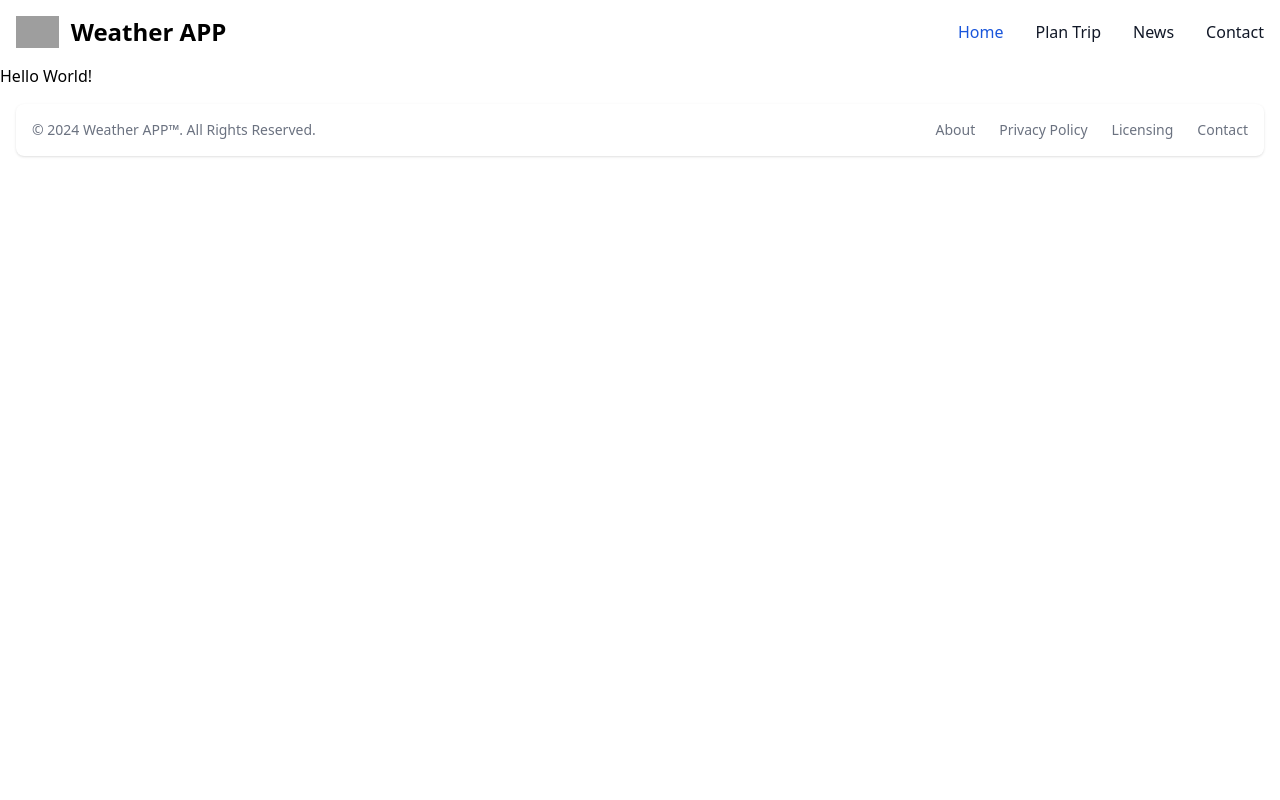
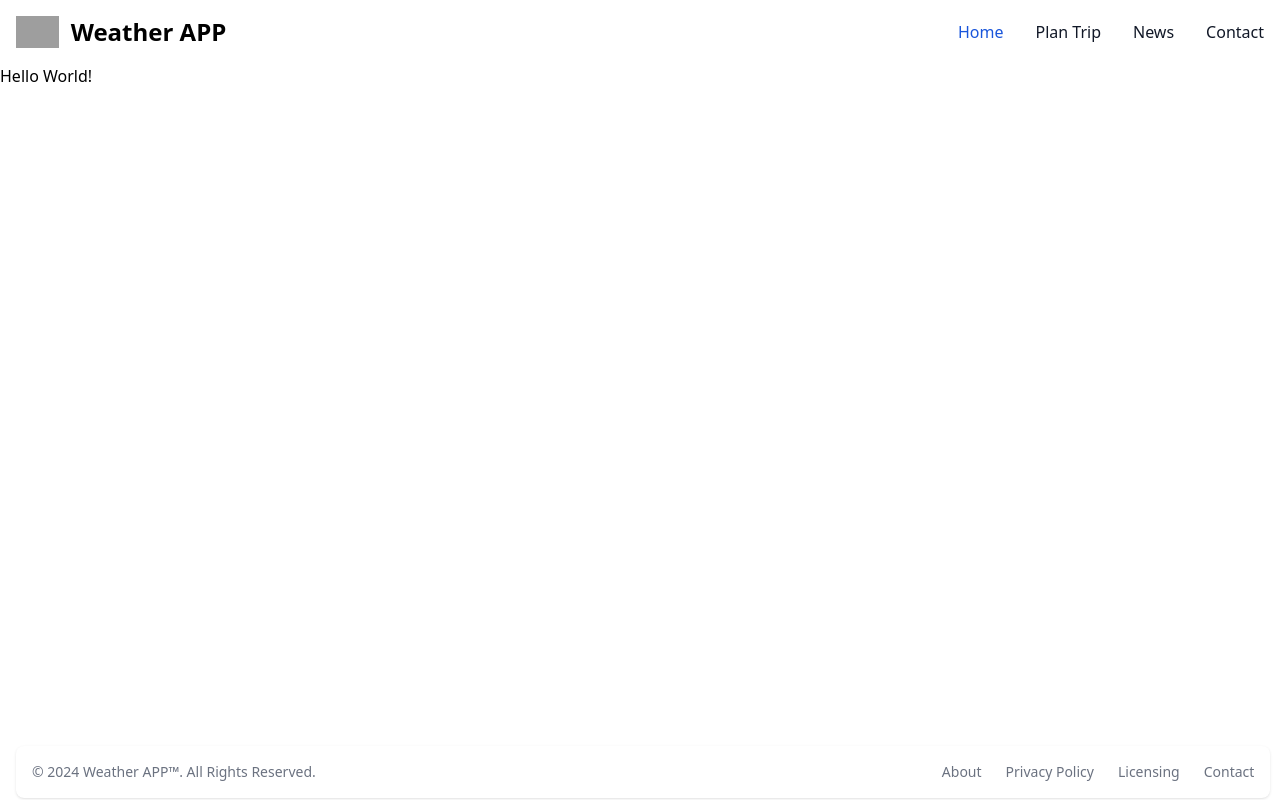
Before and after one commit to kenigreg/react-weather-app, a React (Vite) app: page /news in a window 1280 px wide. Built offline with nearby package versions, Linux system fonts and the light colour scheme; grey boxes are pictures that could not be loaded.

Commit message:
Amended the CSS Styling for the Footer

```diff
--- a/src/components/DisplayData.css
+++ b/src/components/DisplayData.css
@@ -2,6 +2,6 @@
 .display {
    margin: auto;
    width: 50%;
-   margin-top: 30px !important;
+   margin-top: 40px !important;
    margin-bottom: 30px !important;
 }
--- a/src/components/DisplayData.jsx
+++ b/src/components/DisplayData.jsx
@@ -57,7 +57,7 @@ function DisplayData(props) {
     }
 
     // Show loading text until weather data are fetched
-    if (!weatherData) return <div className="display max-w-sm p-6 bg-white border border-gray-200 rounded-lg shadow dark:bg-gray-800 dark:border-gray-700">Search for weather data...</div>;
+    if (!weatherData) return <div className="display max-w-sm p-6 bg-white border border-gray-200 rounded-lg shadow dark:bg-gray-800 dark:border-gray-700">Waiting for weather data...</div>;
 
     // Render the Weather details
     return (
--- a/src/components/DisplayForecast.css
+++ b/src/components/DisplayForecast.css
@@ -10,4 +10,5 @@ h1 {
 
 .forecastTable {
     margin: 30px;
+    margin-bottom: 40px !important;
 }
--- a/src/components/DisplayForecast.jsx
+++ b/src/components/DisplayForecast.jsx
@@ -16,8 +16,8 @@ function DisplayForecast(props) {
 
     //state for selected date to filter data
     const [value, setValue] = useState([
-        dayjs(''),
-        dayjs(''),
+        dayjs('17-04-2022'),
+        dayjs('21-04-2022'),
     ]);
 
     // State for filtered data
@@ -29,7 +29,7 @@ function DisplayForecast(props) {
 
     if (props.forecastData) {
         forecastWeatherData = JSON.parse(localStorage.getItem(`forecastdata_${props.forecastData.city.name}`))
-        console.log(forecastWeatherData);
+
     }
 
     //Filter forecast data based on user date selection
@@ -56,6 +56,29 @@ function DisplayForecast(props) {
         })
     }
 
+    //get current date
+    const now = dayjs();
+    const currentDate = now.format('YYYY-MM-DD');
+    const endDate = now.add(5, 'day').format('YYYY-MM-DD');
+
+
+
+    //function to handle user input to filter weather forecast data by date
+    const handleChange = ((newValue) => {
+        const userDate1 = newValue[0].format('YYYY-MM-DD');
+        const userDate2 = newValue[1].format('YYYY-MM-DD');
+
+        if (!dayjs(userDate1).isBetween(currentDate, endDate, null, '[]') && !dayjs(userDate2).isBetween(currentDate, endDate, null, '[]')) {
+            alert("please select a date between today and 5 days ahead");
+        } else
+        {
+        setValue(newValue);
+            setIsFiltered(true);
+        }
+    })
+
+
+
     // Show waiting for data until weather data are fetched
     if (!forecastWeatherData) return (<div className="relative overflow-x-auto shadow-md sm:rounded-lg">
         <table className="w-full text-sm text-left rtl:text-right text-gray-500 dark:text-gray-400">
@@ -80,7 +103,7 @@ function DisplayForecast(props) {
         <SingleInputDateRangeField
             label="Filter by date"
             value={value}
-            onChange={(newValue) => { setValue(newValue); setIsFiltered(true); }}
+            onChange={handleChange}
         />
       </DemoContainer>
     </LocalizationProvider>
--- a/src/components/Footer.css
+++ b/src/components/Footer.css
@@ -1,3 +1,8 @@
-footer {
-    margin-bottom: 2px;
+
+.alignFooter {
+    position: fixed !important;
+    bottom: 0 !important;
+    width: 98%;
+    margin-top: 5px !important;
+    margin-bottom: 2px !important;
 }
--- a/src/components/Footer.jsx
+++ b/src/components/Footer.jsx
@@ -11,7 +11,7 @@ const currentYear = now.year();
 function Footer() {
 
     return (
-<footer className="bg-white rounded-lg shadow m-4 dark:bg-gray-800">
+<footer className="bg-white rounded-lg shadow m-4 dark:bg-gray-800 alignFooter">
     <div className="w-full mx-auto max-w-screen-xl p-4 md:flex md:items-center md:justify-between">
       <span className="text-sm text-gray-500 sm:text-center dark:text-gray-400">© {currentYear} <a href="https://flowbite.com/" className="hover:underline">Weather APP™</a>. All Rights Reserved.
     </span>
--- a/src/components/SearchForm.css
+++ b/src/components/SearchForm.css
@@ -1,4 +1,4 @@
 
 .searchbox {
-    margin-top: 20px !important;
+    margin-top: 90px !important;
 }
```
